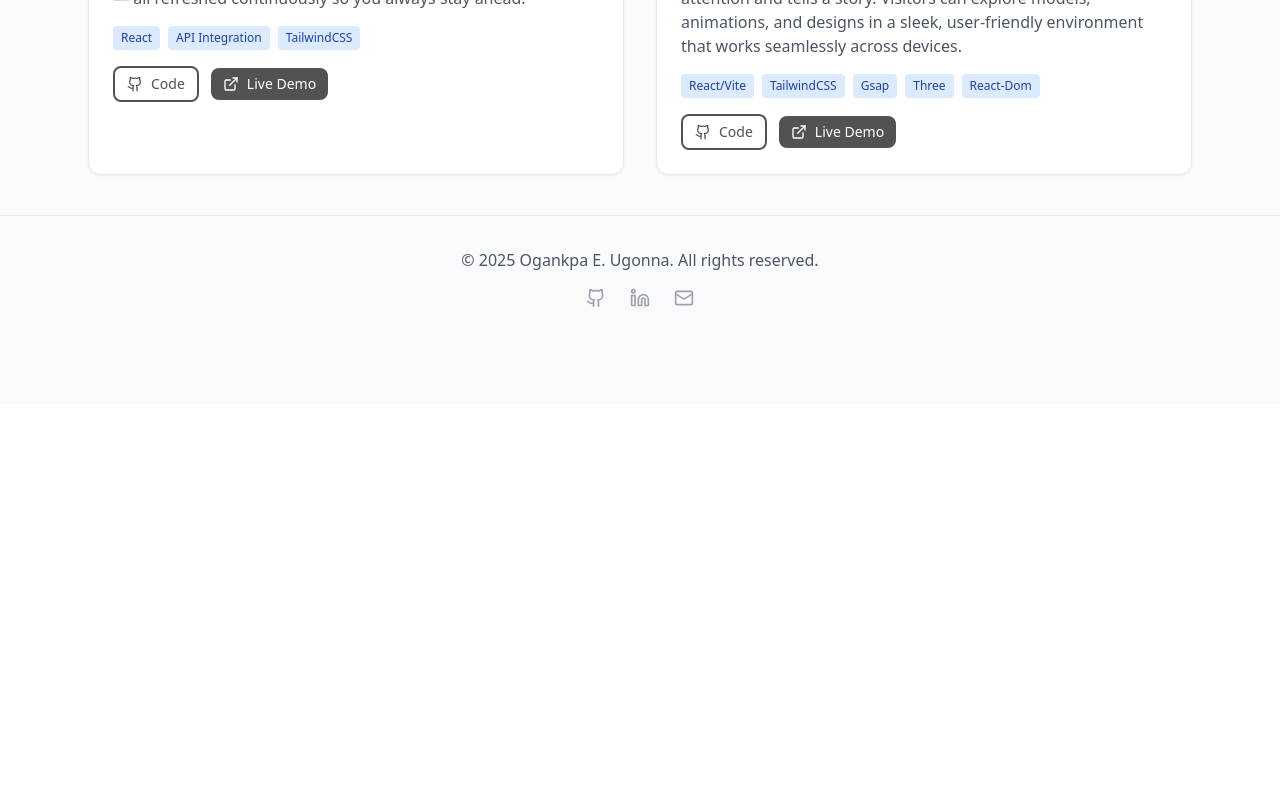
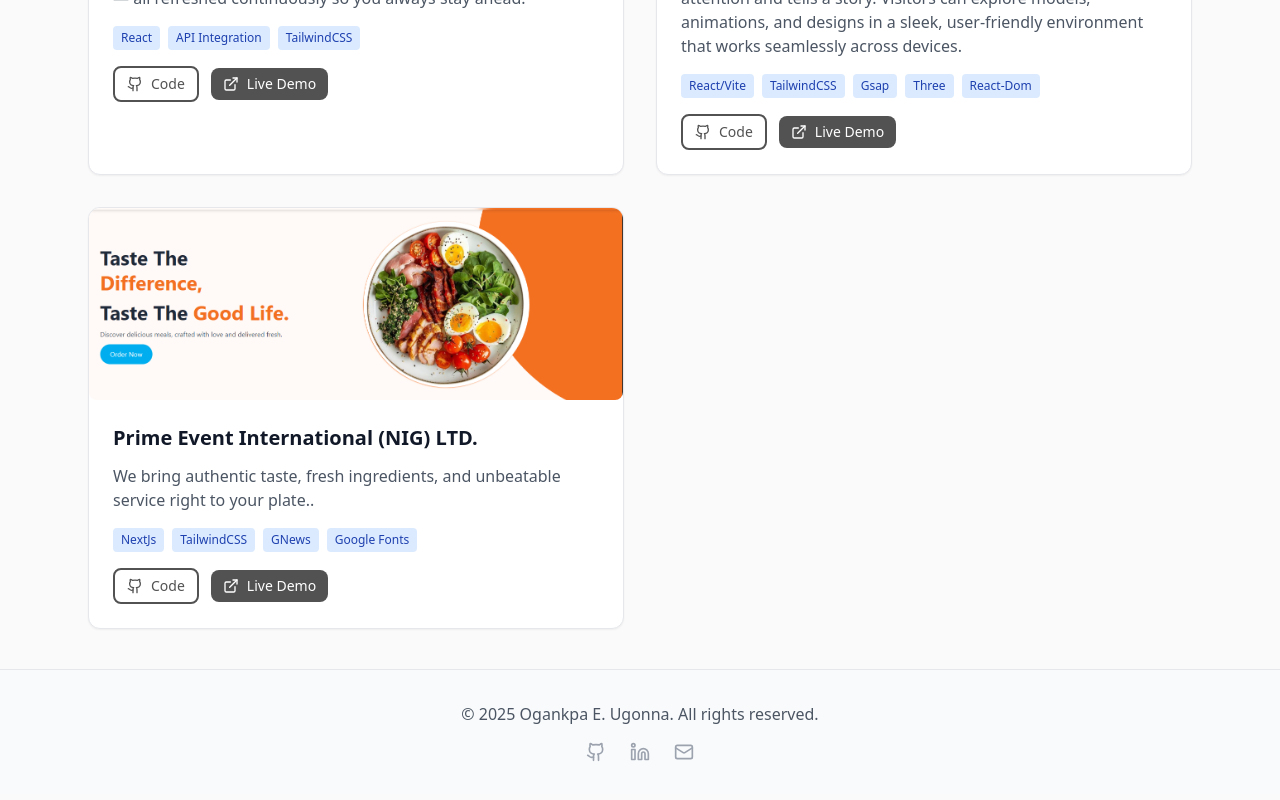
Before and after one commit to Darklight-ui/ugonna, a Next.js app: page /projects in a window 1280 px wide. Shown: the part 1225-2025 px from the top of the page. Before the commit the page ends 1629 px from the top, so only its background shows below. Built offline with nearby package versions, Linux system fonts and the light colour scheme.

Commit message:
added new project 'PRIME EVENT INTERNATIONAL (NIG) LTD.'

```diff
--- a/app/data/data.js
+++ b/app/data/data.js
@@ -46,6 +46,15 @@ export const projects = [
         tech: ['React/Vite', 'TailwindCSS', 'Gsap', 'Three', 'React-Dom'],
         github: 'https://github.com/Darklight-ui/3D-Portfolio-Website',
         live: '#'
+    },
+    {
+        id: 6,
+        title: 'Prime Event International (NIG) LTD.',
+        description: 'We bring authentic taste, fresh ingredients, and unbeatable service right to your plate..',
+        image: '/project6.png',
+        tech: ['NextJs', 'TailwindCSS', 'GNews', 'Google Fonts'],
+        github: '#',
+        live: '#'
     }
 ];
 
```
Also changed, not shown: public/project6.png (added).
